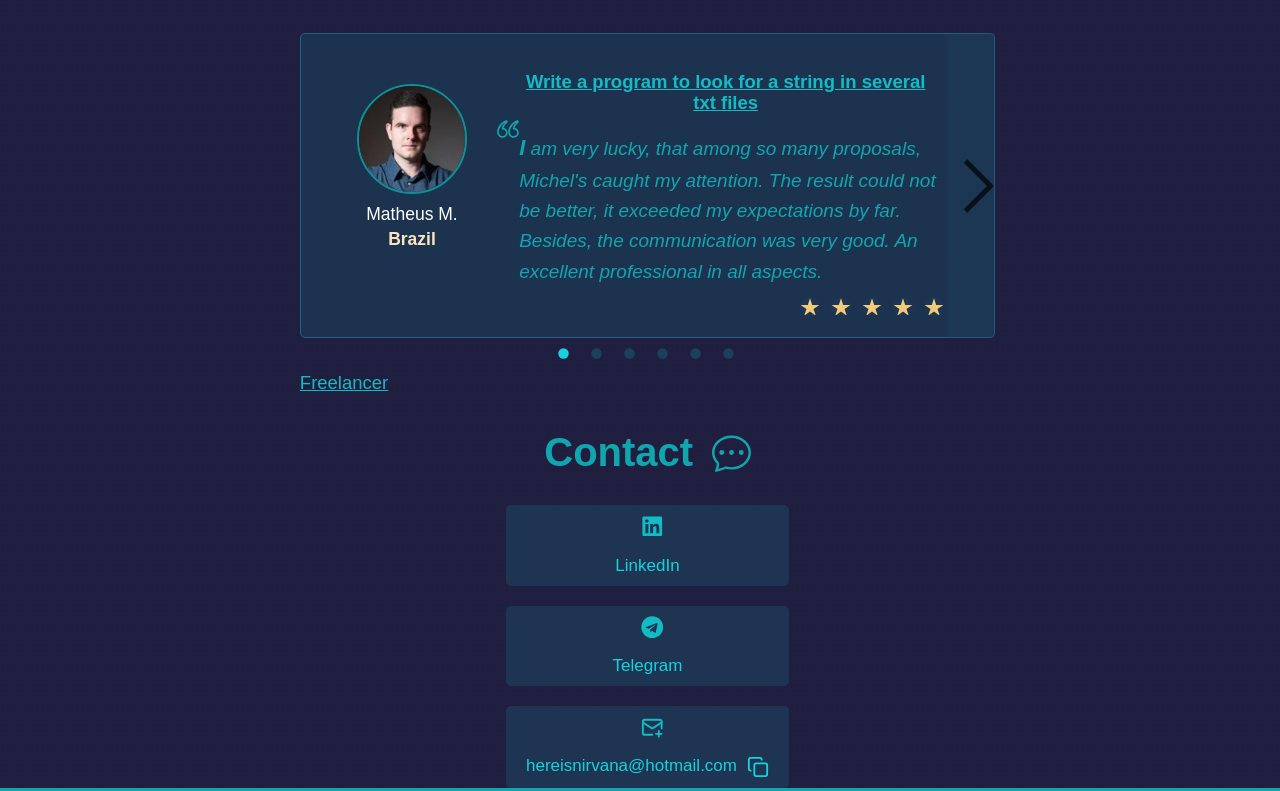
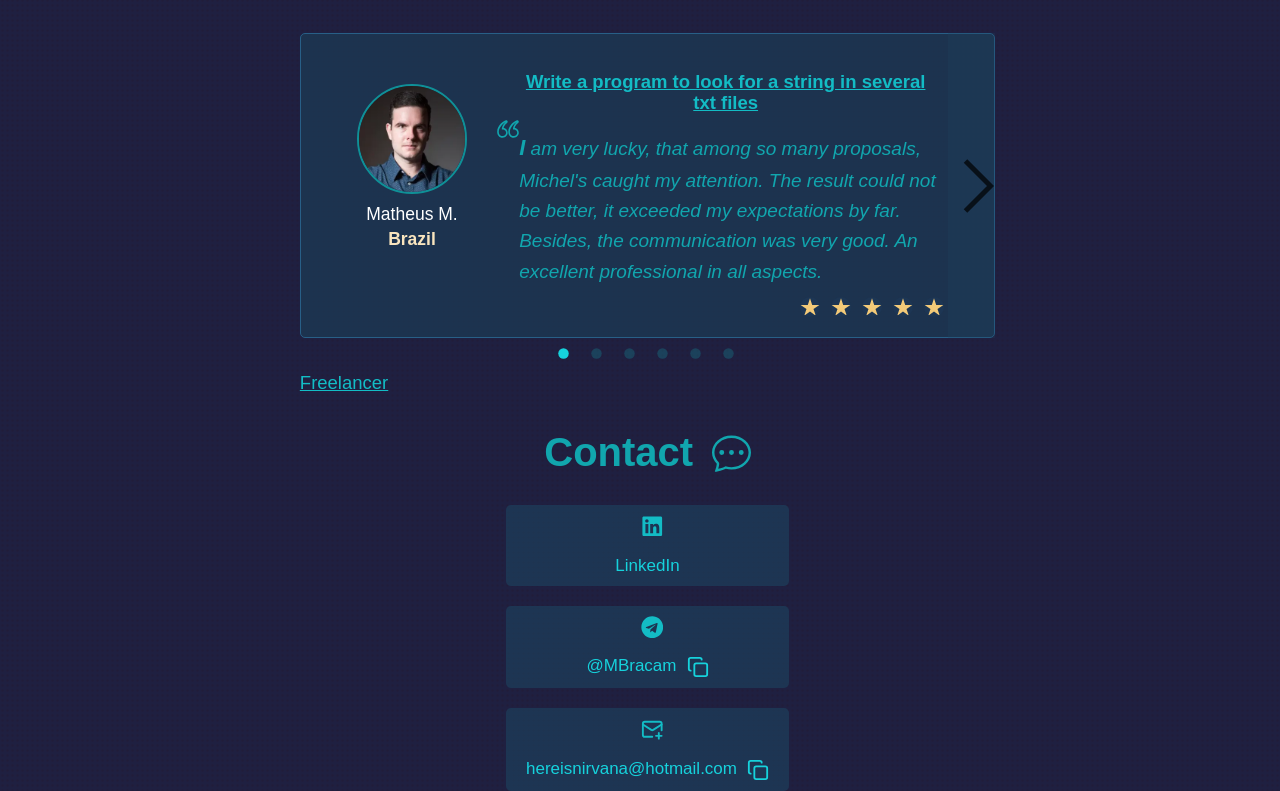
Before and after one commit to FyeCobain/FyeCobain.github.io, a React (Vite) app: page / in a window 1280 px wide. Shown: the part 4077-4868 px from the top of the page. Built offline with nearby package versions, Linux system fonts and the light colour scheme; some icons are missing.

Commit message:
Social media links improved

```diff
--- a/src/components/contact/MediaLinksContainer.tsx
+++ b/src/components/contact/MediaLinksContainer.tsx
@@ -18,7 +18,8 @@ export default function MediainksContainer() {
       <MediaLink
         icon={ <FaTelegram /> }
         url={ `https://t.me/${ TELEGRAM_USER }` }
-        text="Telegram"
+        text={ `@${ TELEGRAM_USER }` }
+        copyText={ `@${ TELEGRAM_USER }` }
       />
 
       <MediaLink
```
Also changed, not shown: 3 other files (tests, documents, lock files or other folders).
